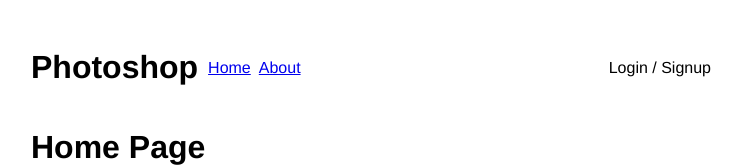
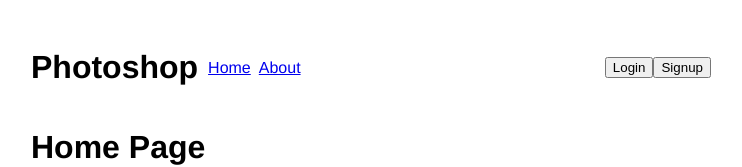
Before and after one commit to poomer123/next-js-shop, a Next.js app: page / in a window 1280 px wide. Shown: the top 167 px of the page, without its empty margins (269-1011 px from the left). Built offline with nearby package versions, Linux system fonts and the light colour scheme.

Commit message:
login signup dialog

```diff
--- a/package.json
+++ b/package.json
@@ -20,6 +20,7 @@
   },
   "homepage": "https://github.com/poomer123/next-js-shop#readme",
   "dependencies": {
+    "@reach/dialog": "^0.11.2",
     "next": "^10.0.1",
     "react": "^17.0.1",
     "react-dom": "^17.0.1"
--- a/src/pages/_app.js
+++ b/src/pages/_app.js
@@ -1,6 +1,35 @@
+import { useState } from 'react'
 import 'styles/global.css'
 import Link from 'next/link'
 import Logo from 'compoments/Logo'
+import { Dialog } from "@reach/dialog";
+import "@reach/dialog/styles.css";
+
+function LoginSignup() {
+    const [open, setOpen] = useState('NO')
+    return (
+        <div>
+            <button onClick={() => setOpen('LOGIN')}>Login</button>
+            <button onClick={() => setOpen('SIGNUP')}>Signup</button>
+
+            <Dialog aria-label="Login From" isOpen={open === 'LOGIN'} onDismiss={() => setOpen('NO')}>
+                <button onClick={() => setOpen('NO')}>Close</button>
+                <h3>Login</h3>
+                <form>
+
+                </form>
+            </Dialog>
+
+            <Dialog aria-label="Signup From" isOpen={open === 'SIGNUP'} onDismiss={() => setOpen('NO')}>
+                <button onClick={() => setOpen('NO')}>Close</button>
+                <h3>Signup</h3>
+                <form>
+
+                </form>
+            </Dialog>
+        </div>
+    )
+}
 
 function MyApp({ Component, pageProps}) {
     return (
@@ -18,7 +47,7 @@
                     </Link>
                 </div>
                 <div style={{ display: 'flex', flexDirection: 'row', marginLeft: 'auto'}}>
-                    Login / Signup
+                    <LoginSignup />
                 </div>
             </div>
             <div>
```
